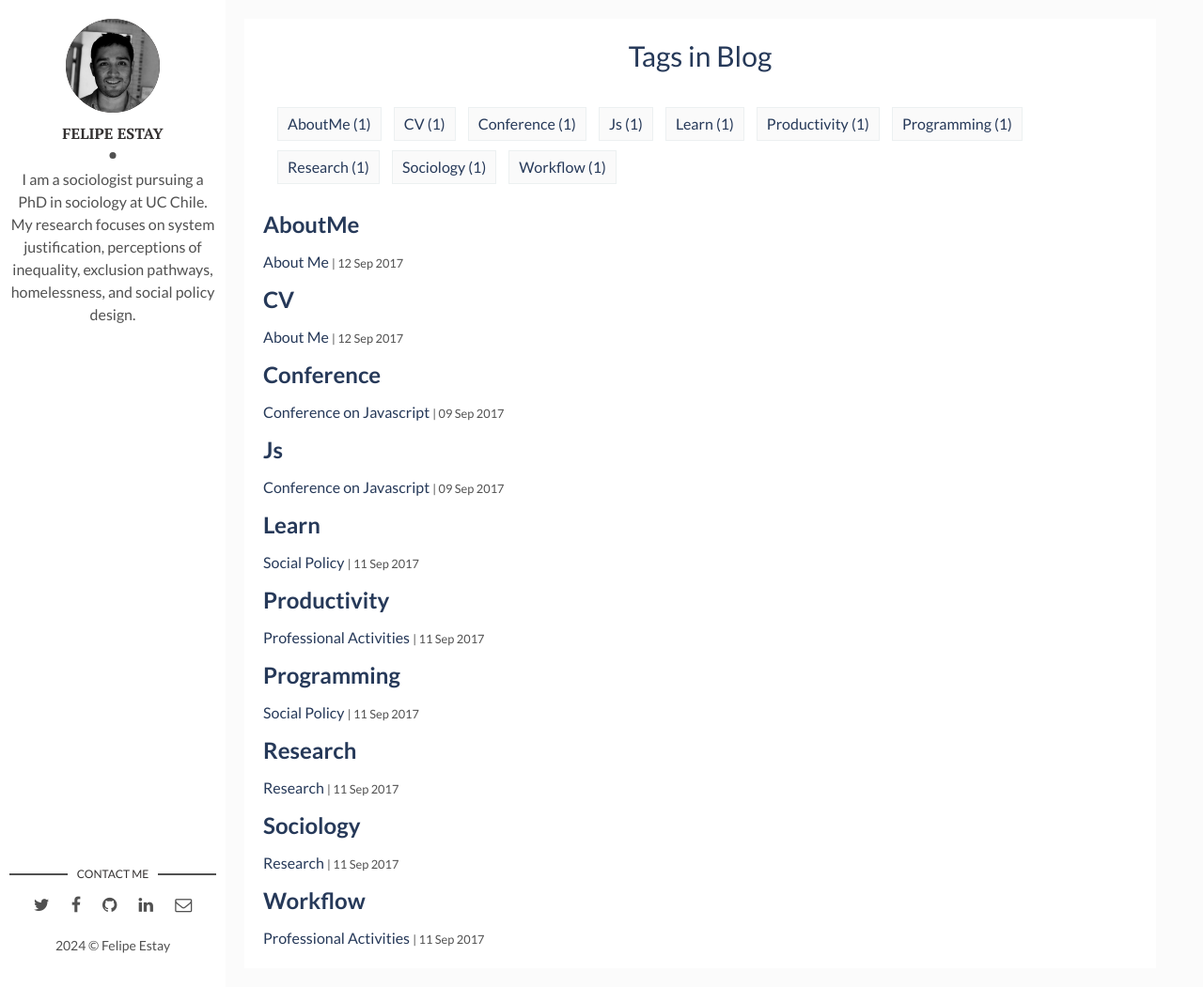
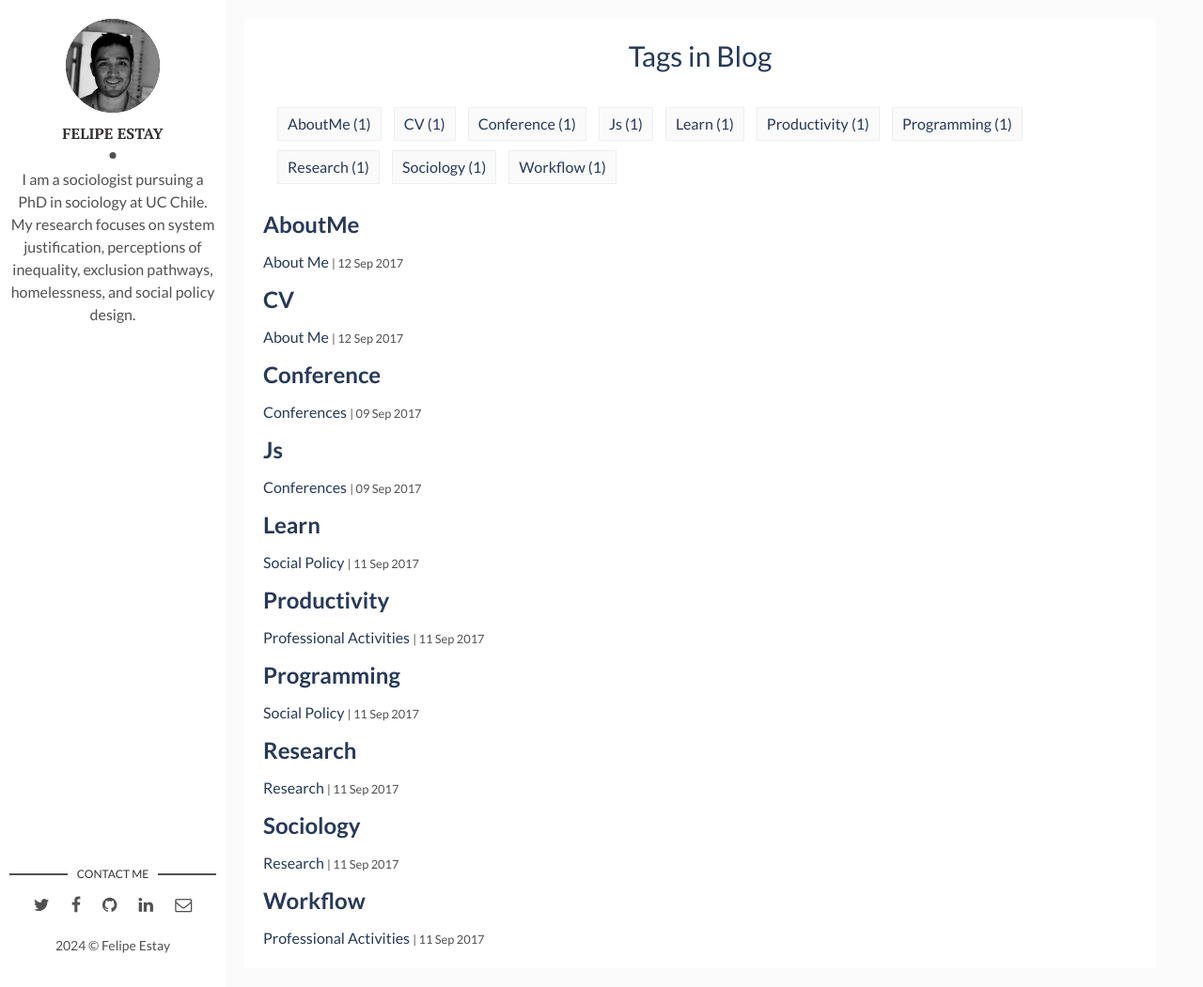
Before and after one commit to felipestay/felipestay.github.io, a Jekyll site: the page built from tags.html, in a window 1280 px wide and 1051 px high. Shown: the whole window at 94% size. Built offline with Jekyll 4.4.1, drawn with Linux system fonts in a browser that asks for light colours.

Commit message:
Update 2017-09-10-conference-on-javascript.markdown

```diff
--- a/_posts/2017-09-10-conference-on-javascript.markdown
+++ b/_posts/2017-09-10-conference-on-javascript.markdown
@@ -1,9 +1,9 @@
 ---
 layout: post
-title: Conference on Javascript
+title: Conferences
 date: 2017-09-10 00:00:00 +0300
 description: You’ll find this post in your `_posts` directory. Go ahead and edit it and re-build the site to see your changes. # Add post description (optional)
-img: js-1.png # Add image post (optional)
+img: grey4.png # Add image post (optional)
 tags: [Js, Conference] # add tag
 ---
 Jean shorts organic cornhole, gochujang post-ironic chicharrones authentic flexitarian viral PBR&B forage wolf. Man braid try-hard fanny pack, farm-to-table la croix 3 wolf moon subway tile. Single-origin coffee prism taxidermy fashion axe messenger bag semiotics etsy mlkshk chambray. Marfa lumbersexual meditation celiac. Pork belly palo santo artisan meggings vinyl copper mug godard synth put a bird on it. Cloud bread pop-up quinoa, raw denim meditation 8-bit slow-carb. Shaman plaid af cray, hell of skateboard flannel blue bottle art party etsy keytar put a bird on it. Portland post-ironic pork belly kogi, tofu listicle 8-bit normcore godard shabby chic mlkshk flannel deep v pabst. Pork belly kinfolk fingerstache lo-fi raclette. Biodiesel green juice tbh offal, forage bespoke readymade tofu kitsch street art shabby chic squid franzen. Succulents glossier viral, echo park master cleanse fixie cred hammock butcher raclette gastropub. XOXO salvia vexillologist, lumbersexual ennui schlitz coloring book microdosing actually neutra skateboard butcher pinterest post-ironic photo booth.
```
